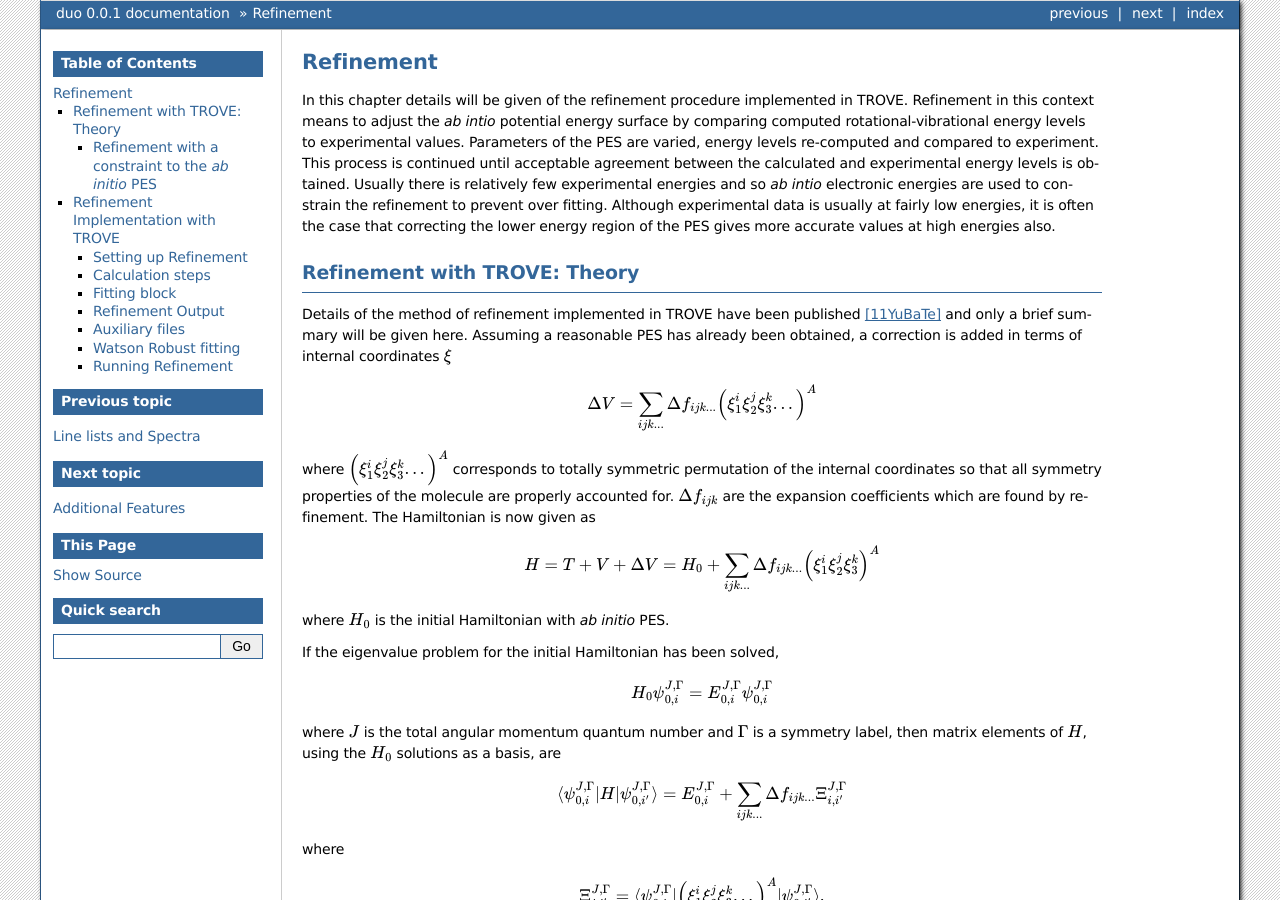
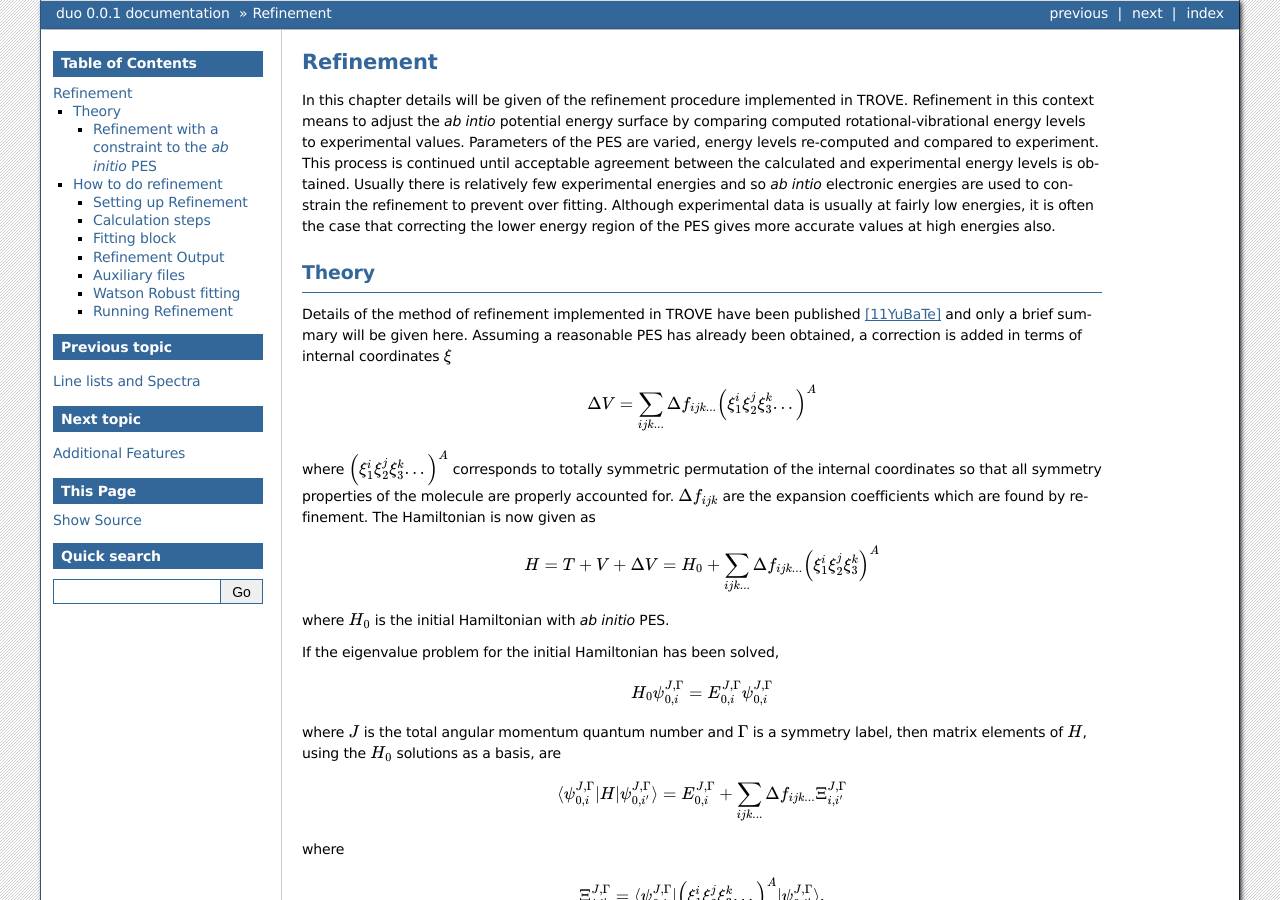
Before and after one commit to Trovemaster/TROVE, a Sphinx documentation site: the page built from docs/source/refinement.rst, in a window 1280 px wide and 900 px high. Built offline with Sphinx 7.4.7, drawn with Linux system fonts in a browser that asks for light colours; formulas are drawn with MathJax 3; some of the changed text lies outside the part shown.

```diff
--- a/docs/source/index.rst
+++ b/docs/source/index.rst
@@ -12,6 +12,7 @@ Welcome to TROVE's documentation!
    frames.rst
    symmetry.rst
    outputs.rst
+   basissets.rst
    checkpoints.rst
    quantumnumbers.rst
    molecules.rst
@@ -22,7 +23,6 @@ Welcome to TROVE's documentation!
    features.rst
    compile.rst
    benchmarks.rst
-   basissets.rst
    references
    license
 
--- a/docs/source/refinement.rst
+++ b/docs/source/refinement.rst
@@ -6,8 +6,8 @@ Refinement
 
 In this chapter details will be given of the refinement procedure implemented in TROVE. Refinement in this context means to adjust the *ab intio* potential energy surface by comparing computed rotational-vibrational energy levels to experimental values. Parameters of the PES are varied, energy levels re-computed and compared to experiment. This process is continued until acceptable agreement between the calculated and experimental energy levels is obtained. Usually there is relatively few experimental energies and so *ab intio* electronic energies are used to constrain the refinement to prevent over fitting. Although experimental data is usually at fairly low energies, it is often the case that correcting the lower energy  region of the PES gives more accurate values at high energies also.
 
-Refinement with TROVE: Theory
-=============================
+Theory
+======
 
 Details of the method of refinement implemented in TROVE have been published [11YuBaTe]_ and only a brief summary  will be given here. Assuming a reasonable PES has already been obtained, a correction is added in terms of internal coordinates :math:`\xi`
 
@@ -86,8 +86,8 @@ A common artifact of empirical adjustments, is that different imperfections of t
 Assuming that the *ab initio* PES is close to the ''true'' potential energy surface (in the Born-Oppenheimer approximation) within a known *ab initio* accuracy :math:`\delta E`, the *ab initio* constraint forces the refined PES also to stay close to the *ab initio* one. Providing that the refined PES does not deviate from the *ab initio* by  more than :math:`\delta E`, one can argue that the refined PES is at least as close to the "true" PES as the *ab initio* one.
 
 
-Refinement Implementation with TROVE
-====================================
+How to do refinement
+====================
 
 Setting up Refinement
 ---------------------
```
